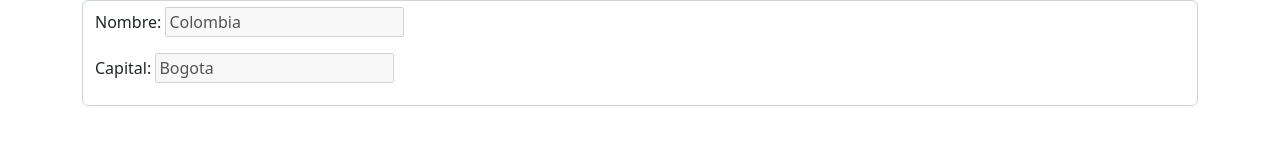
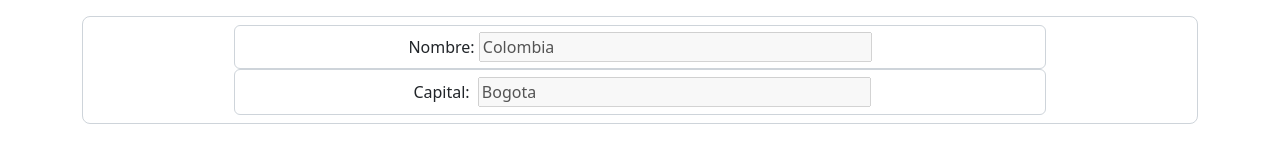
Before and after one commit to polopineresluis/Git-Para-Desarrolladores, a plain HTML site: page Git para desarrolladores/InterfacesDesarrollador04/index.html in a window 1280 px wide. Drawn offline with nearby package versions, Linux system fonts and the light colour scheme.

Commit message:
Diseñando la interfaz

```diff
--- a/Git para desarrolladores/InterfacesDesarrollador04/index.html
+++ b/Git para desarrolladores/InterfacesDesarrollador04/index.html
@@ -5,23 +5,28 @@
     <meta http-equiv="X-UA-Compatible" content="IE=edge">
     <meta name="viewport" content="width=device-width, initial-scale=1.0">
     <link href="https://cdn.jsdelivr.net/npm/bootstrap@5.2.3/dist/css/bootstrap.min.css" rel="stylesheet" integrity="sha384-rbsA2VBKQhggwzxH7pPCaAqO46MgnOM80zW1RWuH61DGLwZJEdK2Kadq2F9CUG65" crossorigin="anonymous">
+    <link rel="stylesheet" href="css/style.css">
 
     <title>Datos Paises </title>
 </head>
 <body>
 
-    <div class="container w-100 ">
-        <div class="formulario form-control">
-            <form class=""
+    <div class="container">
+        <div class="mt-3 formulario form-control form-control-lg w-100">
+            <form class="d-flex flex-column justify-content-center align-items-center "
             action="">
-                <div class="mb-3 " >
-                    <label for="nombre">Nombre:</label>
-                    <input type="text" value="Colombia" id="nombre" disabled >
+                <div class="form-control w-75 text-center" >
+                    <label
+                    class="w-10"for="nombre">Nombre:</label>
+                    <input
+                    class="w-50"
+                    type="text" value="Colombia" id="nombre" disabled >
                 </div>
 
-                <div class="mb-3" id="capital">
-                    <label for="capitales">Capital:</label>
-                    <input type="text" value="Bogota" id="capitales" disabled>
+                <div class="form-control w-75 text-center" id="capital">
+                    <label class="m-1" for="capitales">Capital:</label>
+                    <input
+                    class="w-50" type="text" value="Bogota" id="capitales" disabled>
                 </div>
             </form>
         </div>
```
